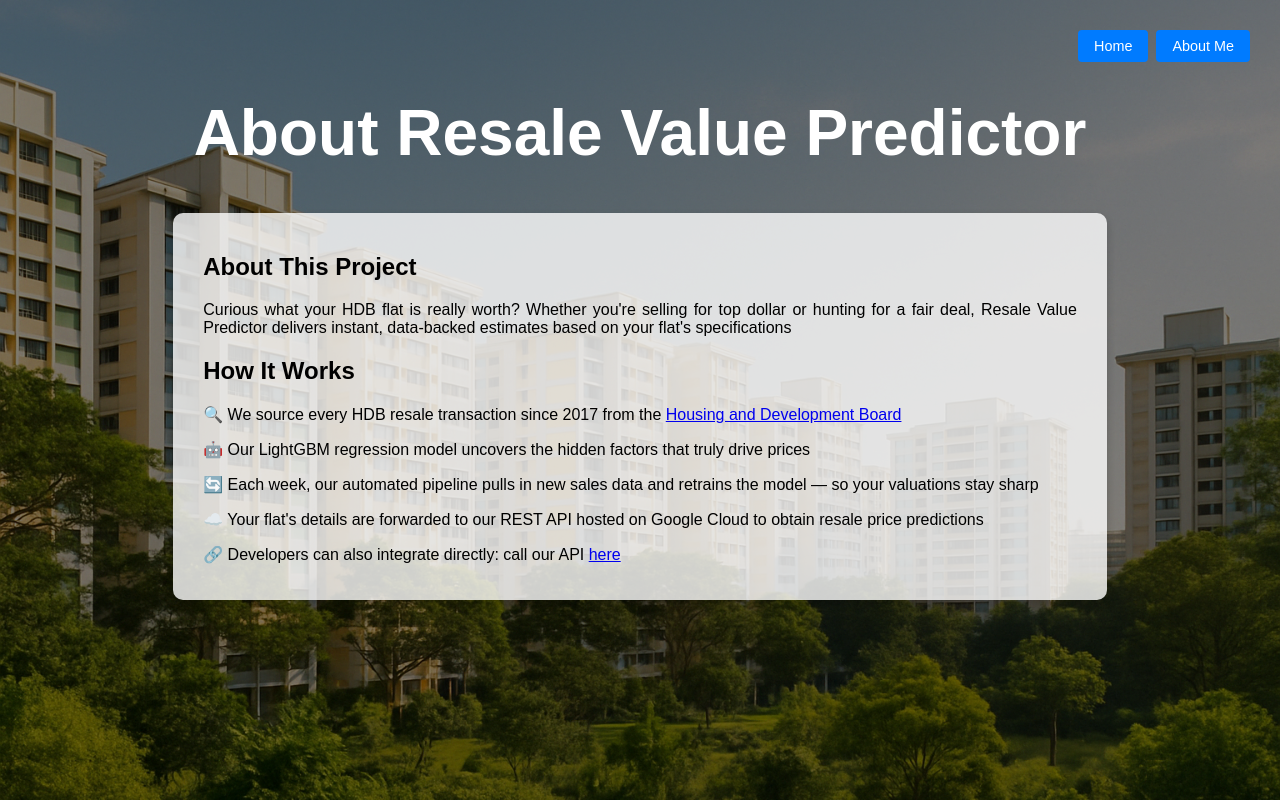
After one commit to dillonchong01/HDB_Resale_Frontend, a Flask app: page /about in a window 1280 px wide. The commit adds this page. Run offline with Flask 3, Linux system fonts and the light colour scheme.

```diff
--- a/frontend/app.py
+++ b/frontend/app.py
@@ -1,5 +1,6 @@
 from flask import Flask, request, render_template, jsonify
 import requests
+from cpi_config import CPI
 
 # Initialize Flask app
 app = Flask(__name__)
@@ -35,7 +36,6 @@ def predict():
     storey = request.form['Storey']
     floor_area = request.form['Floor_Area']
     remaining_lease = request.form['Remaining_Lease']
-    cpi = request.form['CPI']
     address = request.form['Address']
     town = request.form['Town']
 
@@ -45,7 +45,7 @@ def predict():
         "Storey": storey,
         "Floor_Area": floor_area,
         "Remaining_Lease": remaining_lease,
-        "CPI": cpi,
+        "CPI": CPI,
         "Address": address,
         "Town": town
     }
@@ -61,5 +61,10 @@ def predict():
     else:
         return jsonify({'error': 'Failed to get prediction'}), 400
 
+# Define Route to About Me
+@app.route('/about', methods=['GET'])
+def about():
+    return render_template('about.html')
+
 if __name__ == '__main__':
     app.run(debug=True)
--- /dev/null
+++ b/frontend/cpi_config.py
@@ -0,0 +1,2 @@
+# Consumer Price Index for Current Quarter (Update as neccessary)
+CPI = 197.9
--- a/frontend/static/styles.css
+++ b/frontend/static/styles.css
@@ -12,6 +12,11 @@ body {
     justify-content: flex-start;
     align-items: center;
     position: relative;
+}
+
+h2,
+p {
+  text-align: justify;
 }
 
 /* Dark overlay over the background image */
@@ -31,16 +36,39 @@ body {
     z-index: 2;
     color: #ffffff;
     font-size: 64px;
-    margin-top: 100px;
+    margin-top: 80px;
     text-align: center;
     width: 100%;
+}
+/* About Me Button */
+.top-nav {
+    position: absolute;
+    top: 30px;
+    right: 30px;
+    z-index: 10;
+    display: flex;
+    gap: 0.5rem;
+  }
+
+.nav-button {
+    display: inline-block;
+    background-color: #007BFF;
+    color: #fff;
+    padding: 8px 16px;
+    border-radius: 4px;
+    font-size: 0.9rem;
+    text-decoration: none;
+    transition: background-color 0.2s ease;
+}
+
+.nav-button:hover {
+    background-color: #0056b3;
 }
 
 /* Form container styling */
 .form-container {
     position: relative;
-    width: 100%;
-    max-width: 600px;
+    width: 70%;
     margin: 0 auto;
     padding: 20px 30px;
     background: rgba(255, 255, 255, 0.8);
@@ -122,8 +150,7 @@ button:hover {
 #step3:checked ~ .step3,
 #step4:checked ~ .step4,
 #step5:checked ~ .step5,
-#step6:checked ~ .step6,
-#step7:checked ~ .step7 {
+#step6:checked ~ .step6 {
     opacity: 1;
     max-height: 200px;
     pointer-events: all;
--- /dev/null
+++ b/frontend/templates/about.html
@@ -0,0 +1,23 @@
+{% extends "base.html" %}
+
+{% block content %}
+  <h1 class="page-title">About Resale Value Predictor</h1>
+
+  <div class="form-container">
+        <h2>About This Project</h2>
+        <p>
+            Curious what your HDB flat is really worth? Whether you're selling for top dollar or hunting for a fair deal,
+            Resale Value Predictor delivers instant, data‑backed estimates based on your flat's specifications
+        </p>
+
+        <h2>How It Works</h2>
+        <p>🔍 We source every HDB resale transaction since 2017 from the
+            <a href="https://data.gov.sg/datasets/d_8b84c4ee58e3cfc0ece0d773c8ca6abc/view" target="_blank" rel="noopener noreferrer">Housing and Development Board</a>
+        </p>
+        <p>🤖 Our LightGBM regression model uncovers the hidden factors that truly drive prices</p>
+        <p>🔄 Each week, our automated pipeline pulls in new sales data and retrains the model — so your valuations stay sharp</p>
+        <p>☁️ Your flat's details are forwarded to our REST API hosted on Google Cloud to obtain resale price predictions</p>
+        <p>🔗 Developers can also integrate directly: call our API <a href="https://hdb-price-service-530401088896.asia-southeast1.run.app/docs" target="_blank" rel="noopener noreferrer">here</a>
+        </p>
+    </div>
+{% endblock %}
--- a/frontend/templates/base.html
+++ b/frontend/templates/base.html
@@ -4,12 +4,16 @@
 <head>
     <meta charset="UTF-8">
     <meta name="viewport" content="width=device-width, initial-scale=1.0">
-    <title>{% block title %}HDB Price Prediction{% endblock %}</title>
+    <title>{% block title %}Resale Value Predictor{% endblock %}</title>
     <link rel="stylesheet" href="{{ url_for('static', filename='styles.css') }}">
 </head>
 
 <body>
     <div class="overlay"></div>
+    <nav class="top-nav">
+        <a href="{{ url_for('index') }}" class="nav-button">Home</a>
+        <a href="{{ url_for('about') }}" class="nav-button">About Me</a>
+    </nav>
     {% block content %}{% endblock %}
 </body>
 
```
Also changed, not shown: backend/data_transformation/coordinate_api_caller.py (+5 -5 lines), backend/data_transformation/data_cleaning.py (+9 -9 lines), backend/data_transformation/feature_engineering.py (+9 -11 lines), backend/train_model.py (+8 -3 lines), frontend/templates/index.html (+6 -17 lines).
